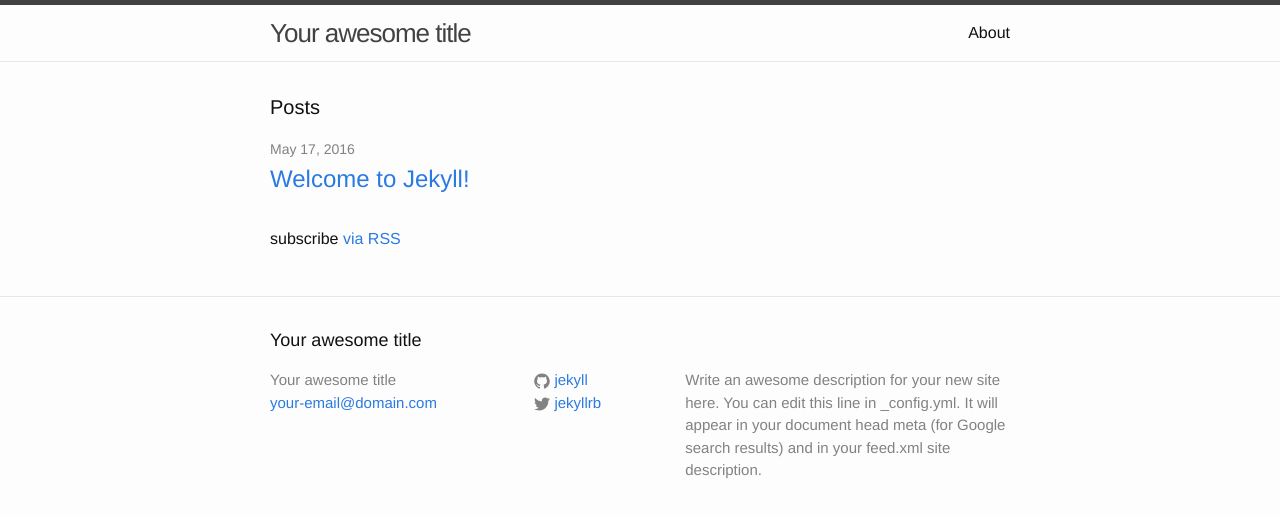
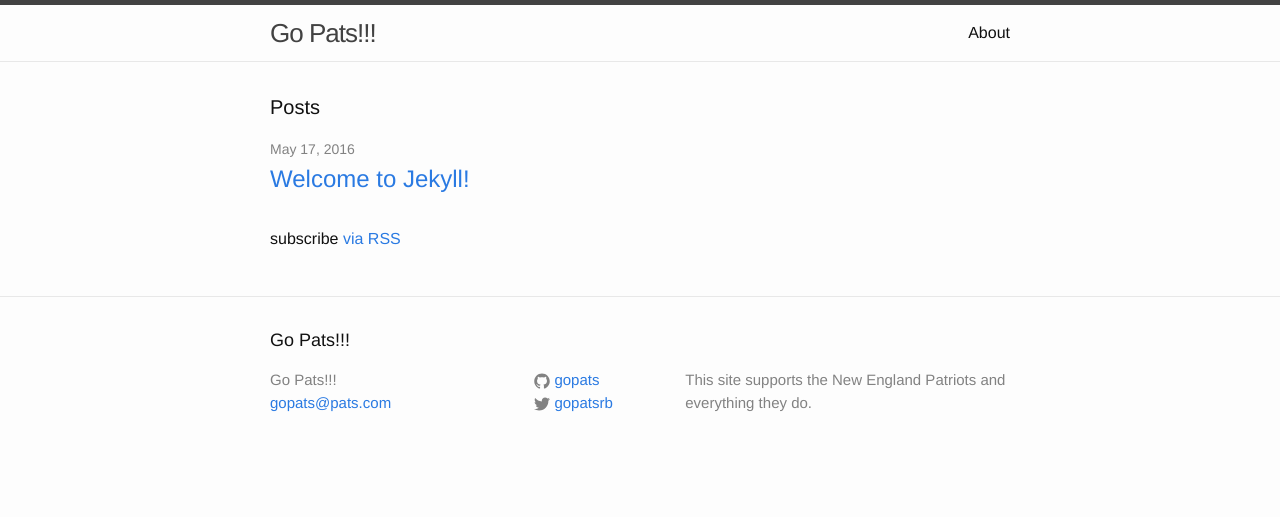
Before and after one commit to DarthNihl/DarthNihl.github.io, a Jekyll site: the page built from index.html, in a window 1280 px wide. Shown: the top 517 px of the page. Built offline with Jekyll 4.4.1, drawn with Linux system fonts in a browser that asks for light colours.

Commit message:
Update _config.yml

```diff
--- a/_config.yml
+++ b/_config.yml
@@ -6,16 +6,14 @@
 # 'jekyll serve'. If you change this file, please restart the server process.
 
 # Site settings
-title: Your awesome title
-email: your-email@domain.com
+title: Go Pats!!!
+email: gopats@pats.com
 description: > # this means to ignore newlines until "baseurl:"
-  Write an awesome description for your new site here. You can edit this
-  line in _config.yml. It will appear in your document head meta (for
-  Google search results) and in your feed.xml site description.
+  This site supports the New England Patriots and everything they do.
 baseurl: "" # the subpath of your site, e.g. /blog
 url: "http://yourdomain.com" # the base hostname & protocol for your site
-twitter_username: jekyllrb
-github_username:  jekyll
+twitter_username: gopatsrb
+github_username:  gopats
 
 # Build settings
 markdown: kramdown
```
